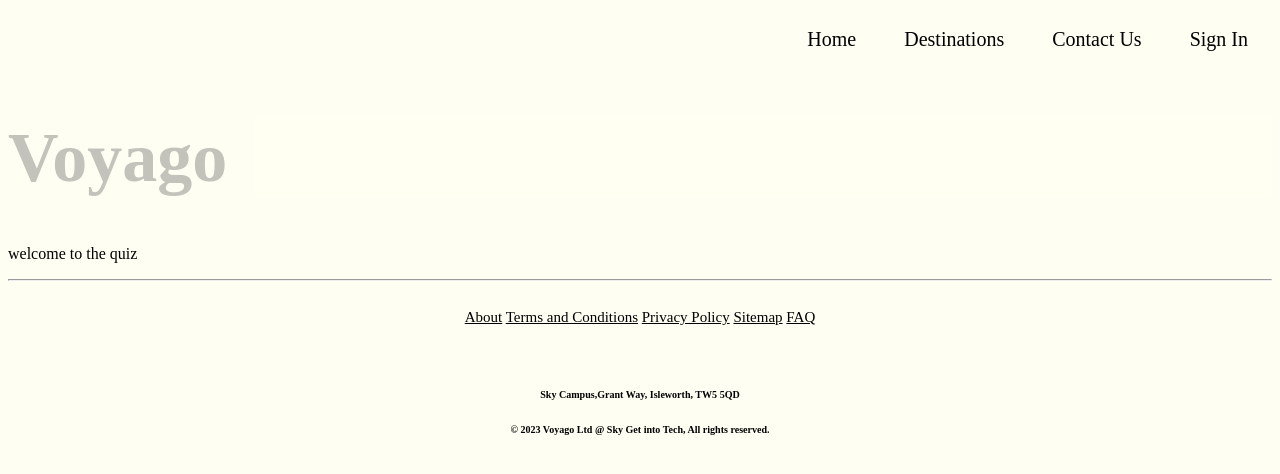
After one commit to Salma394/Voyago, a Flask app: page /quiz in a window 1280 px wide. The commit adds this page. Shown: the top 474 px of the page. Run offline with Flask 3, Linux system fonts and the light colour scheme.

Commit message:
added a quiz button and quiz file

```diff
--- a/application/routes.py
+++ b/application/routes.py
@@ -103,3 +103,7 @@ def marketing():
             return render_template('success.html',success_message = success)
 
     return  render_template('marketing.html', title = "Marketing", form= form, message= error)
+
+@app.route('/quiz',methods=['GET','POST'])
+def quiz():
+    return render_template('quiz.html')
--- a/application/templates/home.html
+++ b/application/templates/home.html
@@ -94,7 +94,7 @@
 
 <div>
     <h2>Want to travel but don't know where? Let's find out!</h2>
-    <button type="button">Get Started!</button>
+    <a class = "quiz" href="quiz"><button>Get Started!</button></a>
 
 </div>
 
--- /dev/null
+++ b/application/templates/quiz.html
@@ -0,0 +1,4 @@
+{% extends "layout.html" %}
+{% block main_content %}
+<p>welcome to the quiz</p>
+{% endblock %}
```
